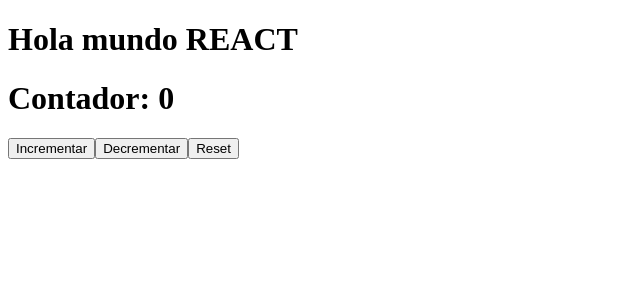
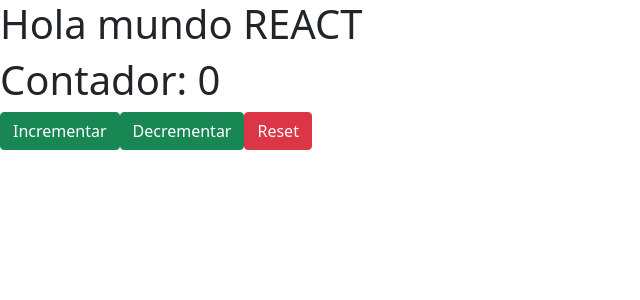
Before and after one commit to kleberposligua/primera-app, a React (Create React App) app: page / in a window 1280 px wide. Shown: the top 300 px of the page, without its empty margins (0-640 px from the left). Built offline with nearby package versions, Linux system fonts and the light colour scheme.

Commit message:
Usando bootstrap

```diff
--- a/package.json
+++ b/package.json
@@ -6,6 +6,7 @@
     "@testing-library/jest-dom": "^5.16.2",
     "@testing-library/react": "^12.1.2",
     "@testing-library/user-event": "^13.5.0",
+    "bootstrap": "^5.1.3",
     "react": "^17.0.2",
     "react-dom": "^17.0.2",
     "react-scripts": "5.0.0",
--- a/src/components/Contador.js
+++ b/src/components/Contador.js
@@ -21,9 +21,9 @@
     return (
         <div>
             <h1>Contador: {cont}</h1>
-            <button onClick={ incrementar }>Incrementar</button>
-            <button onClick={ decrementar }>Decrementar</button>
-            <button onClick={ reset }>Reset</button>
+            <button className='btn btn-success' onClick={ incrementar }>Incrementar</button>
+            <button className='btn btn-success' onClick={ decrementar }>Decrementar</button>
+            <button className='btn btn-danger' onClick={ reset }>Reset</button>
         </div>
     );
 }
--- a/src/index.js
+++ b/src/index.js
@@ -2,6 +2,7 @@
 import ReactDOM from 'react-dom';
 import App from './App';
 
+import 'bootstrap/dist/css/bootstrap.min.css';
 
 ReactDOM.render(
   <React.StrictMode>
```
Also changed, not shown: 1 other file (tests, documents, lock files or other folders).
